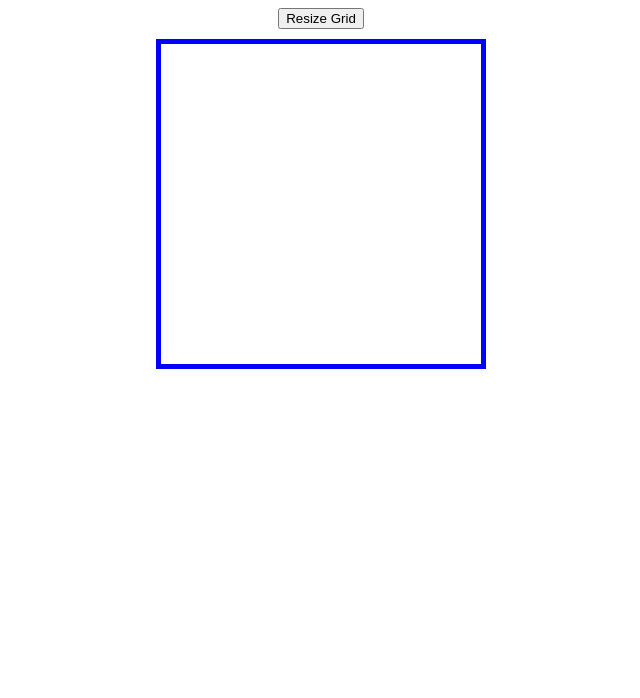
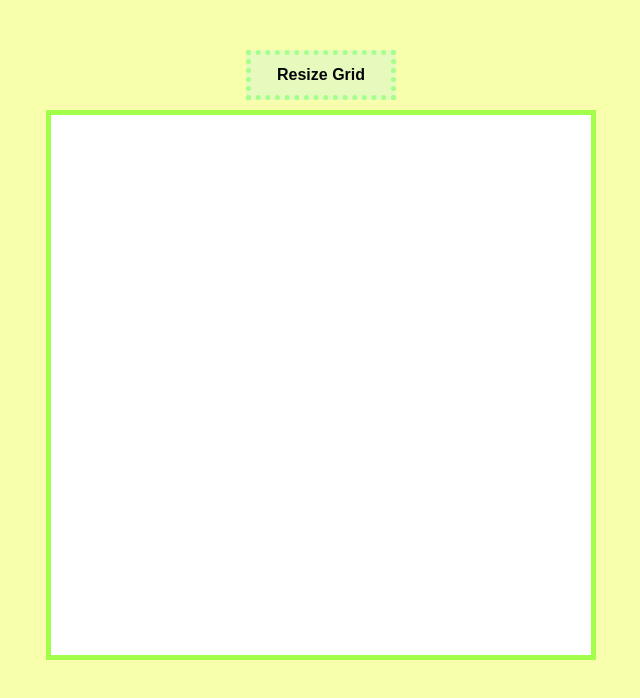
Before and after one commit to renny5120/ETCH-A-SKETCH, a plain HTML site: page index.html in a window 1280 px wide. Shown: the whole page, without its empty margins (319-959 px from the left). Drawn offline with Linux system fonts and the light colour scheme.

Commit message:
fix grid sizing and add green theme

```diff
--- a/javascript.js
+++ b/javascript.js
@@ -1,5 +1,7 @@
+// body
+const body = document.querySelector('body');
+
 // grid size button
-const body = document.querySelector('body');
 const btn = document.createElement('button');
 btn.classList.add('resize');
 btn.textContent = 'Resize Grid';
@@ -24,6 +26,7 @@ function createGrid(num) {
     }
 };
 
+// create default grid of 16x16
 createGrid(16);
 addBtnListener();
 
@@ -36,7 +39,7 @@ function removeGrid() {
 }
 
 
-// button function
+// resize grid with button
 const button = document.querySelector('.resize');
 button.addEventListener('click', () => {
     let num = prompt('Please enter a number between 1-100');
@@ -50,14 +53,7 @@ button.addEventListener('click', () => {
     addBtnListener();
 });
 
-// // button listener
-// const boxes = document.querySelectorAll('.box');
-// boxes.forEach((div) => {
-//     div.addEventListener('mouseover', function (e) {
-//         e.target.style.background = 'black';
-//     });
-// });
-
+// adds listner to boxes
 function addBtnListener() {
     const boxes = document.querySelectorAll('.box');
     boxes.forEach((div) => {
--- a/styles.css
+++ b/styles.css
@@ -4,31 +4,49 @@ body {
     justify-content: center;
     align-items: center;
     gap: 10px;
+    margin: 50px;
+    background-color: rgb(247, 255, 173);
 }
 
 .container {
     display: flex;
     flex-direction: column;
     justify-content: center;
-    align-items: center;
+    align-items: stretch;
     background-color: beige;
-    border: 5px solid blue;
+    border: 5px solid rgb(161, 255, 74);
+    height: 540px;
+    width: 540px;
+
 }
 
 .row {
     display: flex;
     flex-direction: row;
+    align-items: stretch;
     height: auto;
     width: auto;
     background-color: antiquewhite;
+    flex-grow: 1;
+
 }
 
 .box {
-    height: 20px;
-    width: 20px;
     background-color: white;
+    flex-grow: 10;
+
 }
 
 .box:hover {
     background-color: black;
 }
+
+.resize {
+    background-color: rgb(230, 250, 190);
+    color: rgb(4, 4, 7);
+    font-size: 16px;
+    font-weight: bold;
+    height: 50px;
+    width: 150px;
+    border: 5px dotted rgb(166, 255, 139);
+}
```
